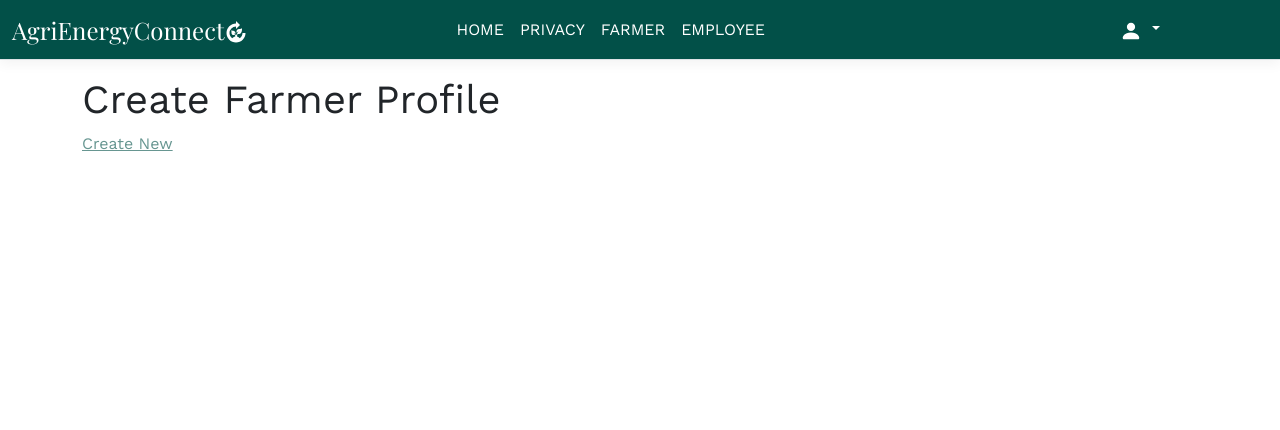
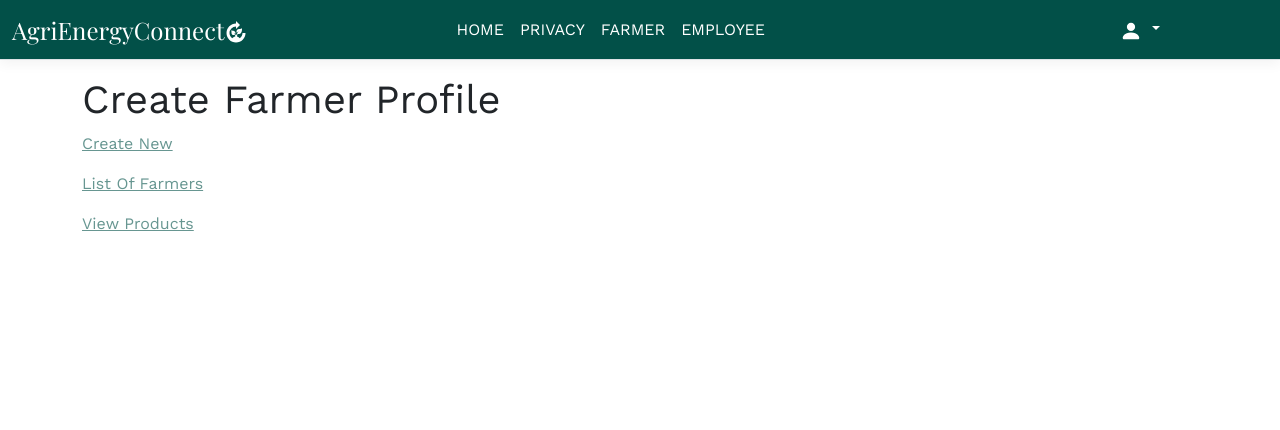
Before and after one commit to janetmatshidze/AgriEnergyConnect, an ASP.NET Core app: page /Employee in a window 1280 px wide. Shown: the top 430 px of the page. Run offline with ASP.NET Core 8, Linux system fonts and the light colour scheme; the visitor is signed in with stand-in values (Sample User, id 1); style sheets or scripts are compiled from the project's sources; some libraries are stand-ins or nearby versions.

Commit message:
Update Index.cshtml

```diff
--- a/AgriEnergyConnect/Views/Employee/Index.cshtml
+++ b/AgriEnergyConnect/Views/Employee/Index.cshtml
@@ -9,7 +9,12 @@
 <p>
     <a asp-action="Create">Create New</a>
 </p>
-
+<p>
+    <a asp-action="ListFarmers">List Of Farmers</a>
+</p>
+<p>
+    <a asp-action="ViewProducts">View Products</a>
+</p>
 @if (Model != null && Model.Any())
 {
     <table class="table">
```
